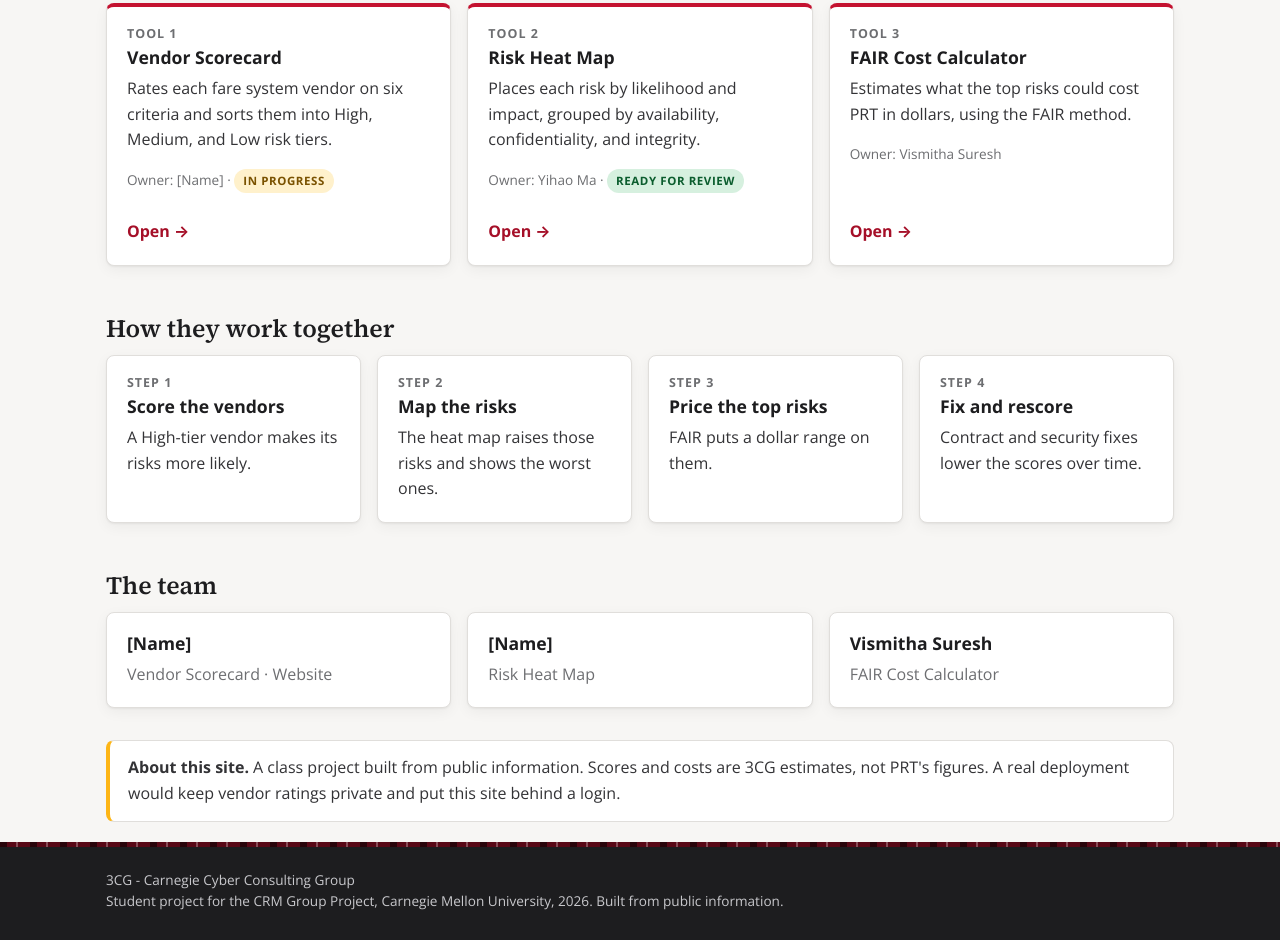
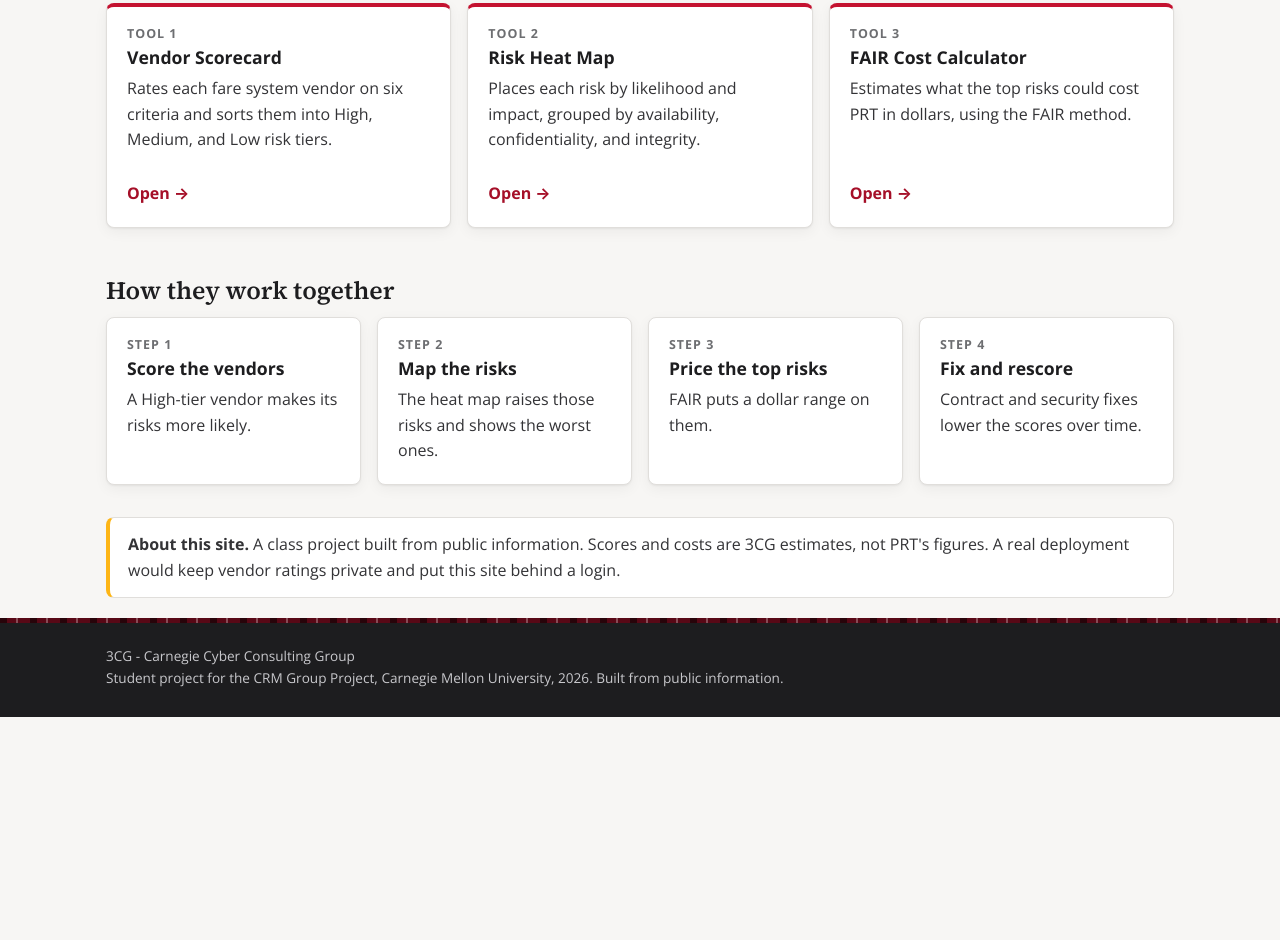
Before and after one commit to laurenmack/3CG-Risk-Platform, a plain HTML site: page index.html in a window 1280 px wide. Shown: the part 401-1341 px from the top of the page. After the commit the page ends 1118 px from the top, so only its background shows below. Drawn offline with nearby package versions, Linux system fonts and the light colour scheme.

Commit message:
Clean up owner details in index.html
Removed owner information from tool descriptions and team section.

```diff
--- a/index.html
+++ b/index.html
@@ -27,21 +27,18 @@
           <h4>Tool 1</h4>
           <h3>Vendor Scorecard</h3>
           <p>Rates each fare system vendor on six criteria and sorts them into High, Medium, and Low risk tiers.</p>
-          <p class="small muted">Owner: [Name] · <span class="badge status-progress">In progress</span></p>
           <span class="card-foot">Open →</span>
         </a>
         <a class="card card-accent" href="heatmap.html">
           <h4>Tool 2</h4>
           <h3>Risk Heat Map</h3>
           <p>Places each risk by likelihood and impact, grouped by availability, confidentiality, and integrity.</p>
-          <p class="small muted">Owner: Yihao Ma · <span class="badge status-ready">Ready for review</span></p>
           <span class="card-foot">Open →</span>
         </a>
         <a class="card card-accent" href="fair.html">
           <h4>Tool 3</h4>
           <h3>FAIR Cost Calculator</h3>
           <p>Estimates what the top risks could cost PRT in dollars, using the FAIR method.</p>
-          <p class="small muted">Owner: Vismitha Suresh </p>
           <span class="card-foot">Open →</span>
         </a>
       </div>
@@ -57,16 +54,6 @@
       </div>
     </section>
 
-    <section aria-labelledby="team-h">
-      <h2 id="team-h">The team</h2>
-      <!-- Replace [Name] with each person's name and role. -->
-      <div class="grid">
-        <div class="card"><h3>[Name]</h3><p class="muted">Vendor Scorecard · Website</p></div>
-        <div class="card"><h3>[Name]</h3><p class="muted">Risk Heat Map</p></div>
-        <div class="card"><h3>Vismitha Suresh</h3><p class="muted">FAIR Cost Calculator</p></div>
-      </div>
-    </section>
-
     <div class="callout callout-warn">
       <p><strong>About this site.</strong> A class project built from public information. Scores and costs are 3CG estimates,
       not PRT's figures. A real deployment would keep vendor ratings private and put this site behind a login.</p>
```
